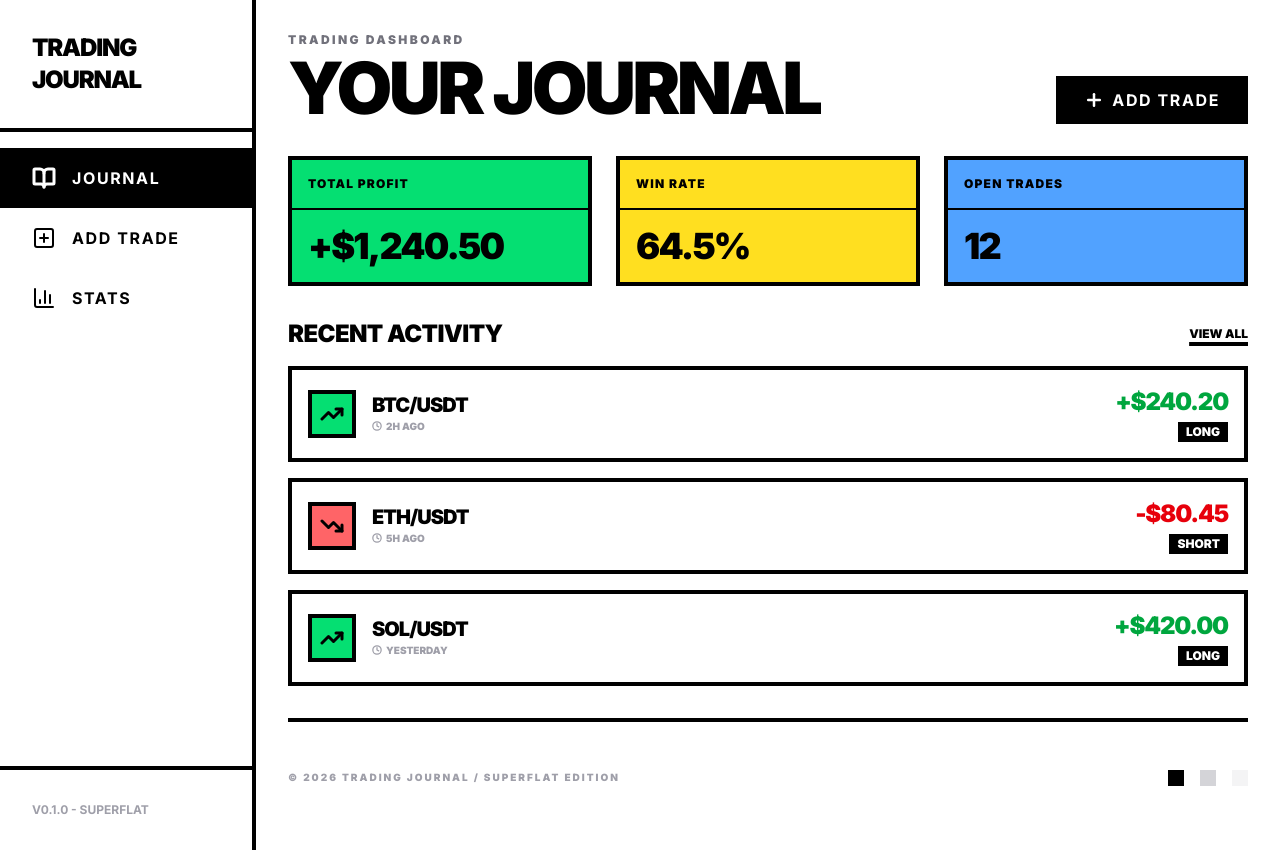
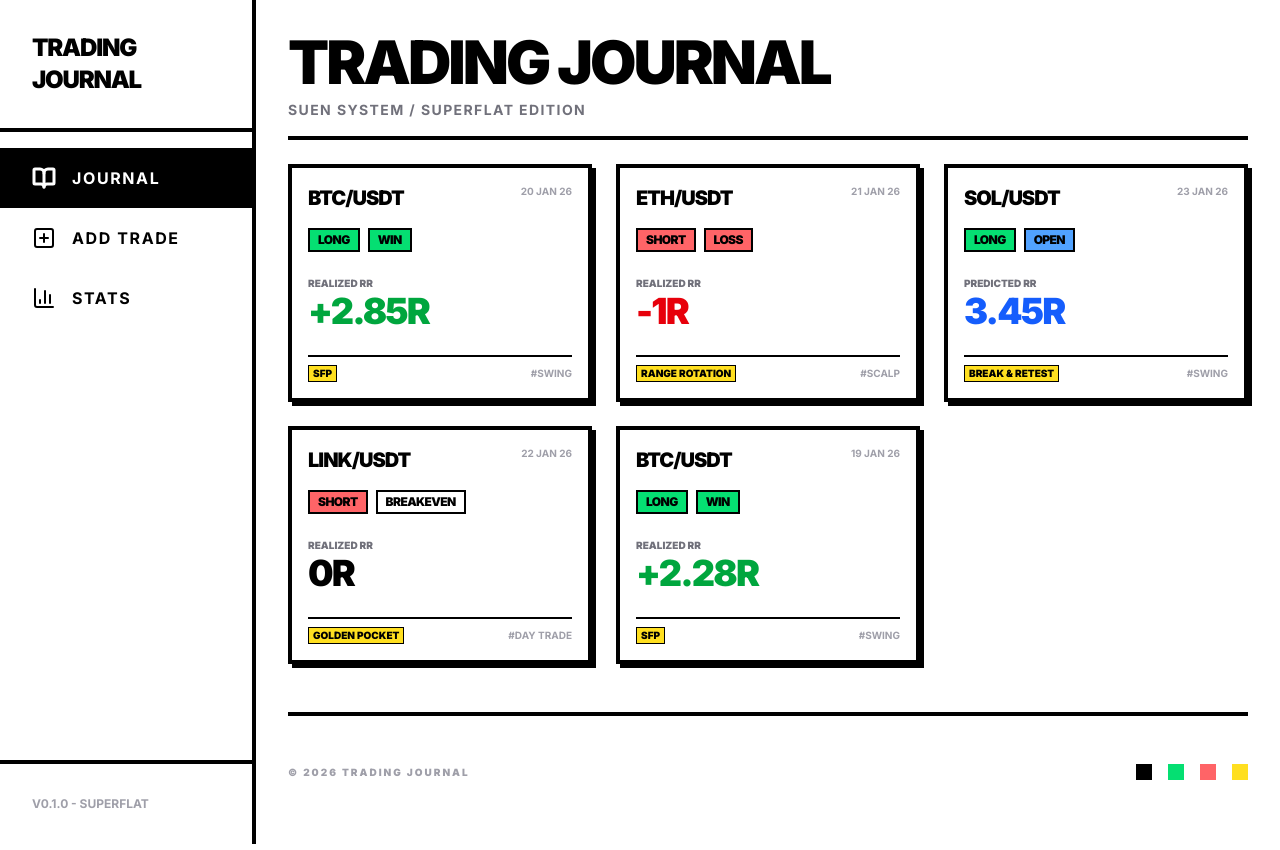
Before and after one commit to BasedDevNgmi/tradingjournal, a Next.js app: page / in a window 1280 px wide. Built offline with nearby package versions, Linux system fonts and the light colour scheme.

Commit message:
UI: Trade Card en List componenten gemaakt

```diff
--- a/app/page.tsx
+++ b/app/page.tsx
@@ -1,105 +1,28 @@
-import { Plus, TrendingUp, TrendingDown, Clock } from "lucide-react";
-import { Button } from "@/components/ui/button";
-import { Card, CardContent, CardHeader, CardTitle } from "@/components/ui/card";
+import { TradeList } from "@/components/trade-list";
 
 export default function Home() {
   return (
-    <div className="p-4 md:p-8 space-y-8 max-w-5xl mx-auto">
-      {/* Header */}
-      <header className="flex justify-between items-end gap-4">
-        <div>
-          <p className="text-xs font-black uppercase tracking-[0.2em] text-zinc-500 mb-1">Trading Dashboard</p>
-          <h2 className="text-4xl md:text-7xl font-black uppercase tracking-tighter leading-none">
-            Your <br className="sm:hidden" /> Journal
-          </h2>
-        </div>
-        <Button className="shrink-0">
-          <Plus className="mr-2" size={20} strokeWidth={3} />
-          <span className="hidden sm:inline">Add Trade</span>
-        </Button>
+    <div className="p-4 md:p-8 space-y-6 max-w-7xl mx-auto">
+      <header className="border-b-4 border-black pb-4">
+        <h1 className="text-4xl md:text-6xl font-black uppercase tracking-tighter">
+          Trading Journal
+        </h1>
+        <p className="text-sm font-bold uppercase tracking-widest text-zinc-500 mt-2">
+          Suen System / Superflat Edition
+        </p>
       </header>
 
-      {/* Quick Stats */}
-      <div className="grid grid-cols-1 sm:grid-cols-3 gap-6">
-        <Card className="bg-green-400">
-          <CardHeader className="p-4 border-b-2">
-            <p className="text-xs font-black uppercase tracking-widest">Total Profit</p>
-          </CardHeader>
-          <CardContent className="p-4">
-            <p className="text-4xl font-black tracking-tighter">+$1,240.50</p>
-          </CardContent>
-        </Card>
+      <TradeList />
 
-        <Card className="bg-yellow-300">
-          <CardHeader className="p-4 border-b-2">
-            <p className="text-xs font-black uppercase tracking-widest">Win Rate</p>
-          </CardHeader>
-          <CardContent className="p-4">
-            <p className="text-4xl font-black tracking-tighter">64.5%</p>
-          </CardContent>
-        </Card>
-
-        <Card className="bg-blue-400">
-          <CardHeader className="p-4 border-b-2">
-            <p className="text-xs font-black uppercase tracking-widest">Open Trades</p>
-          </CardHeader>
-          <CardContent className="p-4">
-            <p className="text-4xl font-black tracking-tighter">12</p>
-          </CardContent>
-        </Card>
-      </div>
-
-      {/* Recent Trades Table (Custom Brutalist style) */}
-      <section className="space-y-4">
-        <div className="flex items-center justify-between">
-          <h3 className="text-2xl font-black uppercase tracking-tight">Recent Activity</h3>
-          <button className="text-xs font-black uppercase underline decoration-4 underline-offset-4">View All</button>
-        </div>
-
-        <div className="space-y-4">
-          {[
-            { pair: "BTC/USDT", type: "Long", profit: "+$240.20", status: "win", time: "2h ago" },
-            { pair: "ETH/USDT", type: "Short", profit: "-$80.45", status: "loss", time: "5h ago" },
-            { pair: "SOL/USDT", type: "Long", profit: "+$420.00", status: "win", time: "Yesterday" },
-          ].map((trade, i) => (
-            <div
-              key={i}
-              className="group flex flex-col sm:flex-row sm:items-center justify-between p-4 border-4 border-black bg-white hover:bg-zinc-50 transition-all cursor-pointer active:translate-x-1 active:translate-y-1"
-            >
-              <div className="flex items-center gap-4 mb-4 sm:mb-0">
-                <div className={`w-12 h-12 flex items-center justify-center border-4 border-black ${trade.status === 'win' ? 'bg-green-400' : 'bg-red-400'}`}>
-                  {trade.status === 'win' ? <TrendingUp size={24} strokeWidth={3} /> : <TrendingDown size={24} strokeWidth={3} />}
-                </div>
-                <div>
-                  <p className="font-black text-xl leading-none uppercase tracking-tighter">{trade.pair}</p>
-                  <p className="text-[10px] font-black uppercase text-zinc-400 mt-1 flex items-center gap-1">
-                    <Clock size={10} strokeWidth={3} /> {trade.time}
-                  </p>
-                </div>
-              </div>
-
-              <div className="flex items-end justify-between sm:flex-col sm:items-end gap-1">
-                <span className={`text-2xl font-black tracking-tighter ${trade.status === 'win' ? 'text-green-600' : 'text-red-600'}`}>
-                  {trade.profit}
-                </span>
-                <span className="text-xs font-black uppercase bg-black text-white px-2 py-0.5">
-                  {trade.type}
-                </span>
-              </div>
-            </div>
-          ))}
-        </div>
-      </section>
-
-      {/* Footer Info */}
-      <footer className="pt-12 pb-8 border-t-4 border-black flex flex-col sm:flex-row justify-between gap-4">
+      <footer className="pt-12 pb-8 flex flex-col sm:flex-row justify-between items-center gap-4 border-t-4 border-black mt-12">
         <p className="text-[10px] font-black uppercase tracking-[0.2em] text-zinc-400">
-          © 2026 Trading Journal / Superflat Edition
+          © 2026 Trading Journal
         </p>
         <div className="flex gap-4">
           <div className="w-4 h-4 bg-black"></div>
-          <div className="w-4 h-4 bg-zinc-300"></div>
-          <div className="w-4 h-4 bg-zinc-100"></div>
+          <div className="w-4 h-4 bg-green-400"></div>
+          <div className="w-4 h-4 bg-red-400"></div>
+          <div className="w-4 h-4 bg-yellow-300"></div>
         </div>
       </footer>
     </div>
--- /dev/null
+++ b/components/trade-card.tsx
@@ -0,0 +1,83 @@
+import { Trade } from "@/types";
+import { Badge } from "@/components/ui/badge";
+import { cn } from "@/lib/utils";
+import { format } from "date-fns"; // Check if date-fns is installed, if not use native
+
+export function TradeCard({ trade }: { trade: Trade }) {
+  const isWin = trade.status === "Win";
+  const isLoss = trade.status === "Loss";
+  const isOpen = trade.status === "Open";
+  const isBE = trade.status === "Breakeven";
+
+  const dateFormatted = new Date(trade.date).toLocaleDateString("en-GB", {
+    day: "2-digit",
+    month: "short",
+    year: "2-digit",
+  });
+
+  return (
+    <div className="bg-white border-4 border-black p-4 flex flex-col gap-4 hover:translate-x-[4px] hover:translate-y-[4px] hover:shadow-none transition-all cursor-pointer shadow-[4px_4px_0px_0px_rgba(0,0,0,1)]">
+      {/* Header */}
+      <div className="flex justify-between items-start">
+        <h3 className="text-xl font-black uppercase tracking-tighter">
+          {trade.pair}
+        </h3>
+        <span className="text-[10px] font-bold text-zinc-400 uppercase">
+          {dateFormatted}
+        </span>
+      </div>
+
+      {/* Visual Badges */}
+      <div className="flex gap-2">
+        <Badge variant={trade.direction === "Long" ? "success" : "destructive"}>
+          {trade.direction}
+        </Badge>
+        <Badge
+          variant={
+            isWin ? "success" : isLoss ? "destructive" : isBE ? "outline" : "info"
+          }
+        >
+          {trade.status}
+        </Badge>
+      </div>
+
+      {/* Outcome / Focus */}
+      <div className="flex-1 flex flex-col justify-center py-2">
+        {(isWin || isLoss || isBE) ? (
+          <div className="flex flex-col">
+            <span className="text-[10px] font-black uppercase text-zinc-500">Realized RR</span>
+            <span className={cn(
+              "text-4xl font-black tracking-tighter",
+              isWin ? "text-green-600" : isLoss ? "text-red-600" : "text-black"
+            )}>
+              {trade.rrRealized !== undefined
+                ? `${trade.rrRealized > 0 ? '+' : ''}${trade.rrRealized}R`
+                : '0.00R'}
+            </span>
+          </div>
+        ) : (
+          <div className="flex flex-col">
+            <span className="text-[10px] font-black uppercase text-zinc-500">Predicted RR</span>
+            <span className="text-4xl font-black tracking-tighter text-blue-600">
+              {trade.rrPredicted}R
+            </span>
+          </div>
+        )}
+      </div>
+
+      {/* Footer */}
+      <div className="border-t-2 border-black pt-2 flex justify-between items-center">
+        <span className="text-[10px] font-black uppercase bg-yellow-300 px-1 border border-black">
+          {trade.setupType}
+        </span>
+        <div className="flex gap-1">
+          {trade.tags.slice(0, 1).map(tag => (
+            <span key={tag} className="text-[10px] font-bold text-zinc-400 uppercase">
+              #{tag}
+            </span>
+          ))}
+        </div>
+      </div>
+    </div>
+  );
+}
--- /dev/null
+++ b/components/trade-list.tsx
@@ -0,0 +1,12 @@
+import { MOCK_TRADES } from "@/lib/mock-data";
+import { TradeCard } from "./trade-card";
+
+export function TradeList() {
+  return (
+    <div className="grid grid-cols-1 md:grid-cols-2 lg:grid-cols-3 gap-6">
+      {MOCK_TRADES.map((trade) => (
+        <TradeCard key={trade.id} trade={trade} />
+      ))}
+    </div>
+  );
+}
--- /dev/null
+++ b/components/ui/badge.tsx
@@ -0,0 +1,30 @@
+import * as React from "react"
+import { cn } from "@/lib/utils"
+
+export interface BadgeProps extends React.HTMLAttributes<HTMLDivElement> {
+  variant?: 'default' | 'outline' | 'success' | 'destructive' | 'warning' | 'info'
+}
+
+function Badge({ className, variant = 'default', ...props }: BadgeProps) {
+  const variants = {
+    default: "bg-black text-white",
+    outline: "text-black border-2 border-black bg-white",
+    success: "bg-green-400 text-black border-2 border-black",
+    destructive: "bg-red-400 text-black border-2 border-black",
+    warning: "bg-yellow-300 text-black border-2 border-black",
+    info: "bg-blue-400 text-black border-2 border-black",
+  }
+
+  return (
+    <div
+      className={cn(
+        "inline-flex items-center px-2 py-0.5 text-xs font-black uppercase tracking-tighter border-2 border-black transition-colors focus:outline-none focus:ring-2 focus:ring-black",
+        variants[variant],
+        className
+      )}
+      {...props}
+    />
+  )
+}
+
+export { Badge }
```
